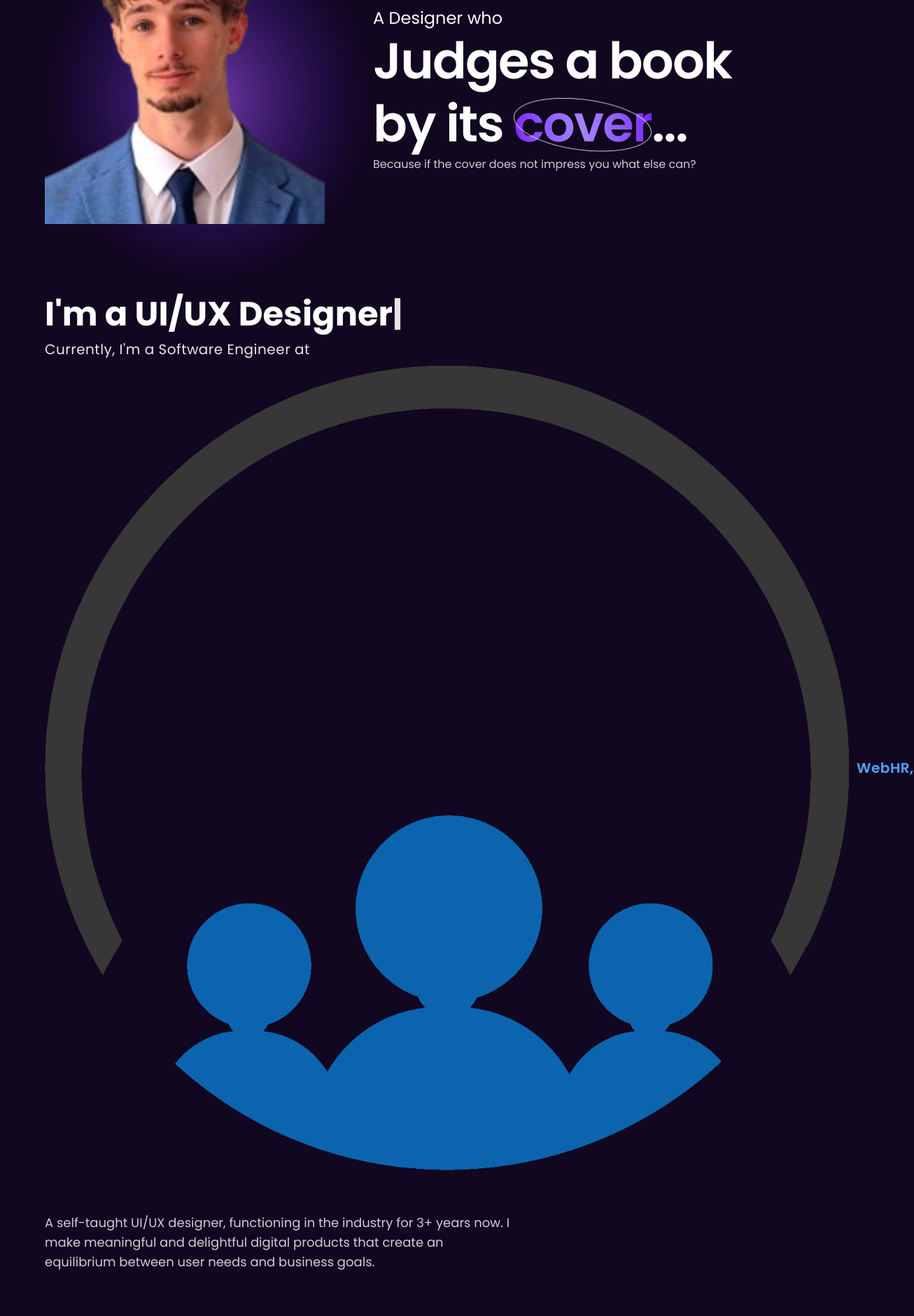
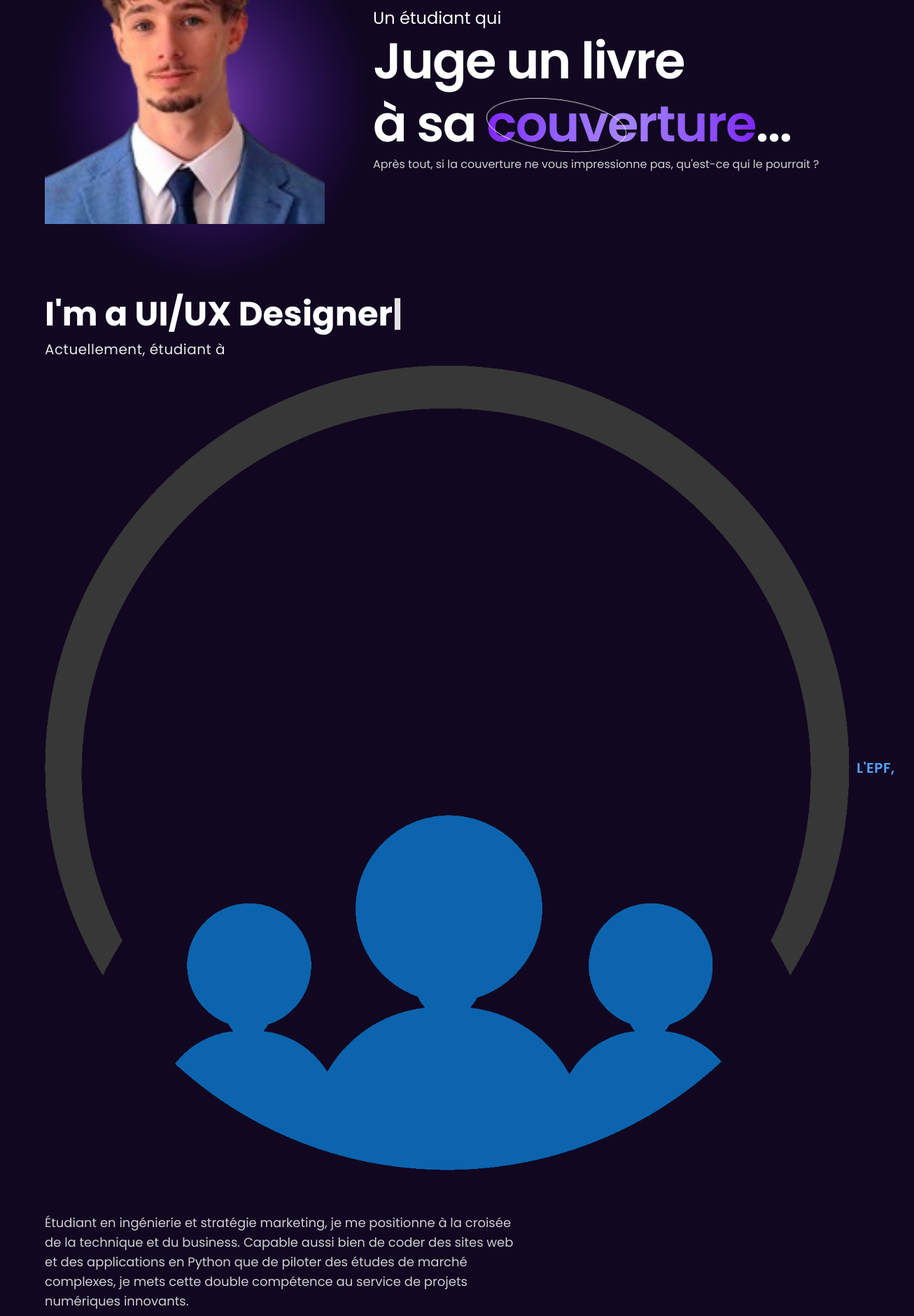
Before and after one commit to brianpk07-tech/portfolio-v2, a Next.js app: page / in a window 1280 px wide. Shown: the part 240-2120 px from the top of the page at 70% size, 1306 px wide, since content can reach past the window. Built offline with nearby package versions, Linux system fonts and the light colour scheme.

Commit message:
15h07/01/06/2026

```diff
--- a/app/components/Banner.tsx
+++ b/app/components/Banner.tsx
@@ -67,7 +67,7 @@ export default function Banner(): React.JSX.Element {
                   />
                   <div className="relative">
                     <p className="text-white text-lg whitespace-nowrap">
-                      Hello! I Am{" "}
+                      Bonjour! Je suis{" "}
                       <span className="text-purple-400">Brian Parkansky</span>
                     </p>
                   </div>
@@ -107,27 +107,27 @@ export default function Banner(): React.JSX.Element {
               />
               <div style={{ bottom: 40, position: "relative" }}>
                 <p className="text-white text-lg">
-                  Hello! I Am{" "}
+                  Bonjour! Je suis{" "}
                   <span className="text-purple-400">Brian Parkansky</span>
                 </p>
               </div>
               <div className="absolute -bottom-2 left-8 w-0 h-0 border-l-8 border-l-transparent border-r-8 border-r-transparent border-t-8 border-t-white/10"></div>
             </div>
             <div className="">
-              <p className="text-2xl"> A Designer who </p>
+              <p className="text-2xl"> Un étudiant qui </p>
               <h1 className="text-5xl tracking-tight lg:text-7xl font-semibold text-white leading-tight">
-                Judges a book
-                <br /> by its{" "}
+                Juge un livre
+                <br /> à sa{" "}
                 <span className="relative inline-block">
                   <Image src="/assets/circle.png" alt="Circle" width={200} height={200} className="absolute mt-2" />
                   <span className="bg-gradient-to-r from-violet-600 via-violet-400 to-violet-600 bg-clip-text text-transparent">
-                    cover
+                    couverture
                   </span>
                 </span>
                 ...
               </h1>
               <p className="text-md text-white/80">
-                Because if the cover does not impress you what else can?
+                Après tout, si la couverture ne vous impressionne pas, qu'est-ce qui le pourrait ?
               </p>
             </div>
           </div>
@@ -138,16 +138,14 @@ export default function Banner(): React.JSX.Element {
             <span className="animate-pulse">|</span>
           </p>
           <p className="text-lg lg:text-xl text-white/90 tracking-wide flex flex-wrap items-center justify-center lg:justify-start gap-2">
-            <span>Currently, I&apos;m a Software Engineer at</span>
+            <span>Actuellement, étudiant à</span>
             <span className="flex items-center gap-2">
               <Image src="/assets/webhr.webp" alt="WebHR" width={20} height={20} className="w-5 h-5" style={{ width: "auto", height: "auto" }} />
-              <span className="text-blue-400 font-semibold">WebHR,</span>
+              <span className="text-blue-400 font-semibold">L'EPF,</span>
             </span>
           </p>
           <p className="text-lg text-white/80 max-w-2xl mt-15 mx-auto lg:mx-0">
-            A self-taught UI/UX designer, functioning in the industry for 3+
-            years now. I make meaningful and delightful digital products that
-            create an equilibrium between user needs and business goals.
+            Étudiant en ingénierie et stratégie marketing, je me positionne à la croisée de la technique et du business. Capable aussi bien de coder des sites web et des applications en Python que de piloter des études de marché complexes, je mets cette double compétence au service de projets numériques innovants.
           </p>
         </div>
       </div>
```
